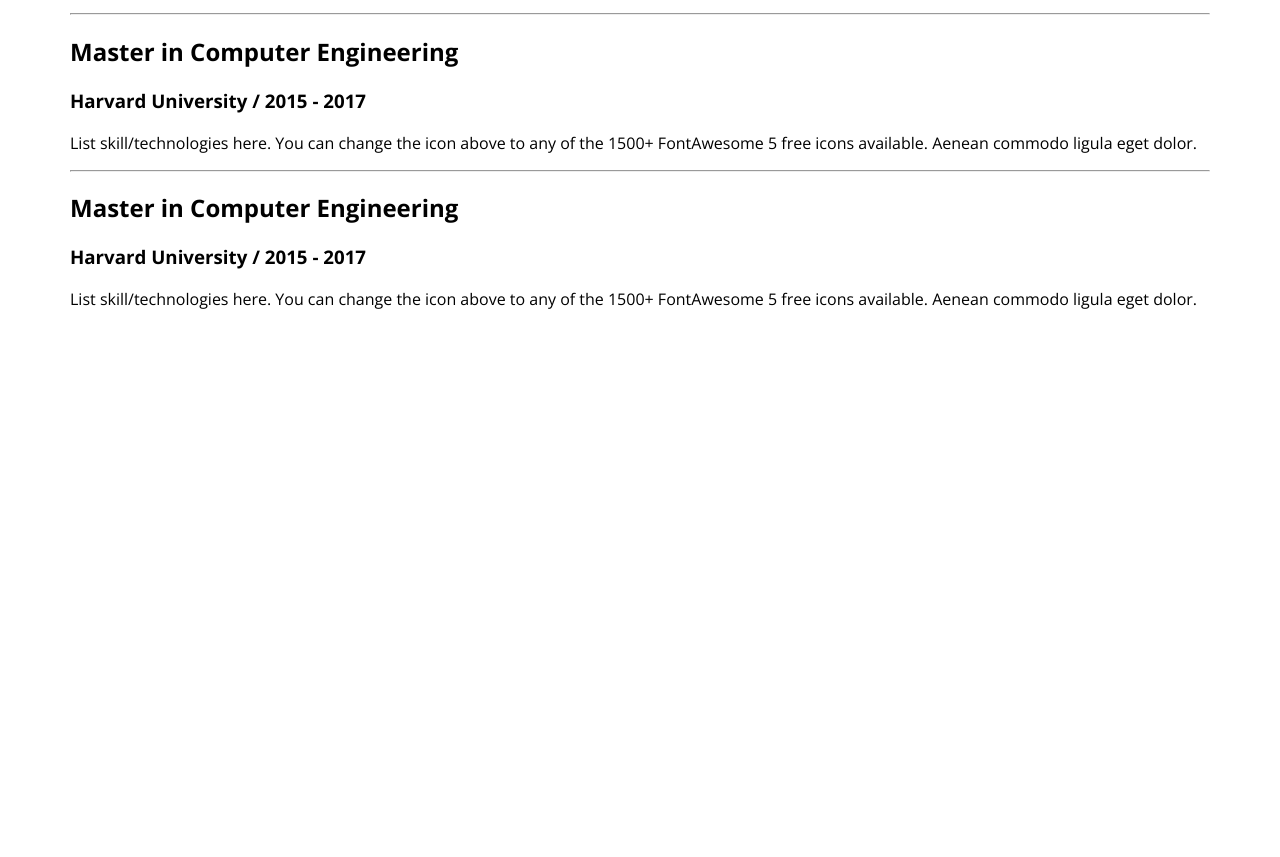
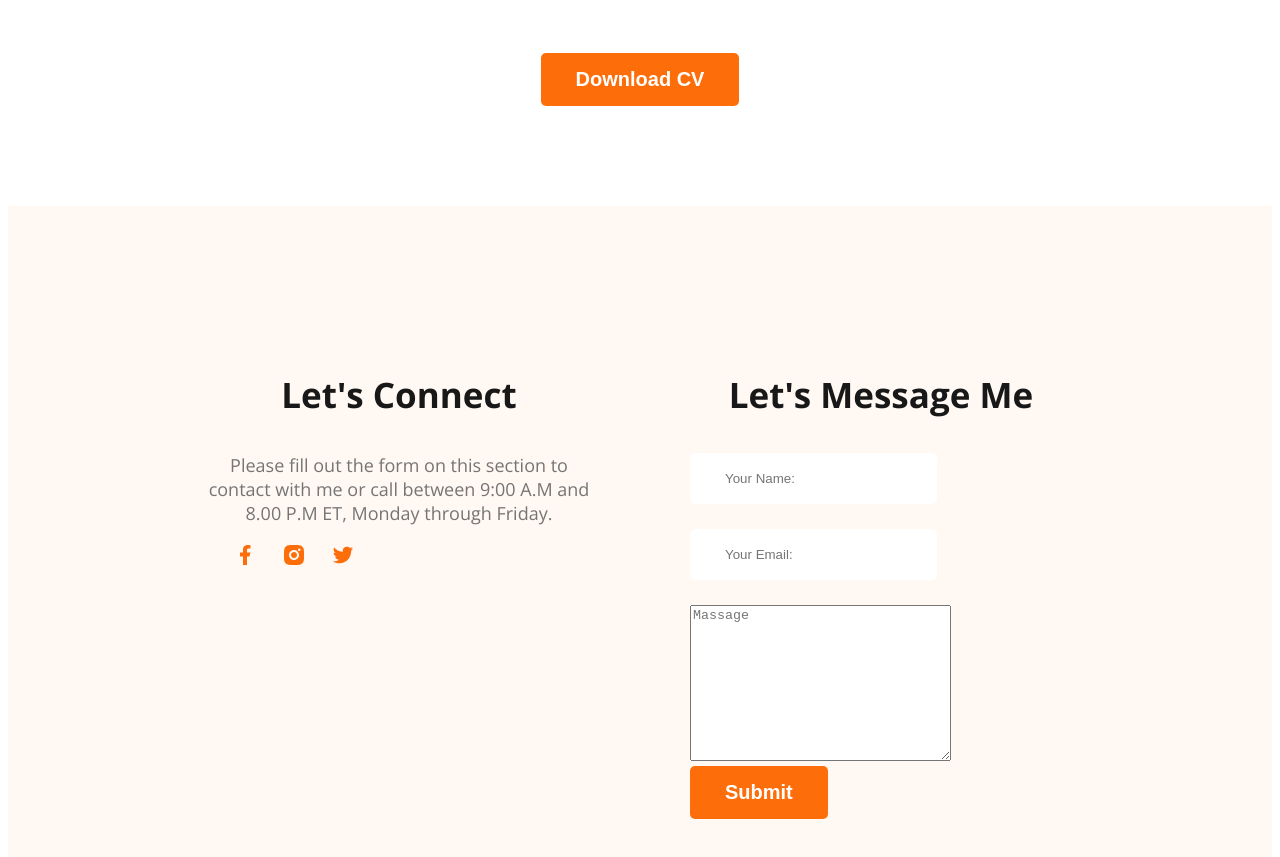
Before and after one commit to h4x0rfahim/first-practice-site, a plain HTML site: page index.html in a window 1280 px wide. Shown: the part 3015-3872 px from the top of the page. Before the commit the page ends 3341 px from the top, so only its background shows below. Drawn offline with nearby package versions, Linux system fonts and the light colour scheme.

Commit message:
footer added

```diff
--- a/index.html
+++ b/index.html
@@ -194,8 +194,39 @@
             </div>
           </div>
         </div>
+        <div class="download-cv">
+          <button class="btn-primary">Download CV</button>
+        </div>
       </section>
     </main>
-    <footer></footer>
+    <footer>
+      <div class="footer-column">
+        <h3 class="section-title">Let's Connect</h3>
+        <p class="section-description">
+          Please fill out the form on this section to contact with me or call
+          between 9:00 A.M and 8.00 P.M ET, Monday through Friday.
+        </p>
+        <div class="social-links">
+          <a href=""><img src="images/icons/facebook.png" alt="" /></a
+          ><a href=""><img src="images/icons/insta.png" alt="" /></a
+          ><a href=""><img src="images/icons/twitter.png" alt="" /></a>
+        </div>
+      </div>
+      <div class="footer-column">
+        <h3 class="section-title">Let's Message Me</h3>
+        <form class="contact" action="">
+          <input type="text" placeholder="Your Name:" />
+          <input type="text" placeholder="Your Email:" />
+          <textarea
+            name=""
+            id=""
+            placeholder="Massage"
+            cols="30"
+            rows="10"
+          ></textarea>
+          <input class="btn-primary" type="submit" value="Submit" />
+        </form>
+      </div>
+    </footer>
   </body>
 </html>
--- a/styles/portfolio.css
+++ b/styles/portfolio.css
@@ -126,3 +126,52 @@
   font-size: 30px;
   font-weight: 700;
 }
+.resume-container {
+  display: flex;
+  gap: 50px;
+}
+.resume-item-title {
+  color: #474747;
+  font-size: 25px;
+  font-weight: 700;
+  margin-bottom: 10px;
+}
+.resume-item-institue {
+  margin-bottom: 20px;
+  margin-top: 0px;
+}
+.resume-item-description,
+.resume-item-institute {
+  color: #757575;
+}
+.resume-container hr {
+  margin: 30px;
+}
+.download-cv {
+  text-align: center;
+  margin-top: 50px;
+}
+/* footer style */
+footer {
+  display: flex;
+  gap: 100px;
+  background-color: #fff8f3;
+  margin-top: 100px;
+  padding: 130px 200px;
+}
+.footer-column {
+  width: 50%;
+}
+.social-links a {
+  margin-left: 25px;
+}
+.contact input[type="text"],
+.contact input[type="email"] textarea {
+  display: block;
+  margin-bottom: 25px;
+  padding: 18px 35px;
+  color: #757575;
+  border-radius: 5px;
+  background-color: white;
+  border: 0;
+}
```
